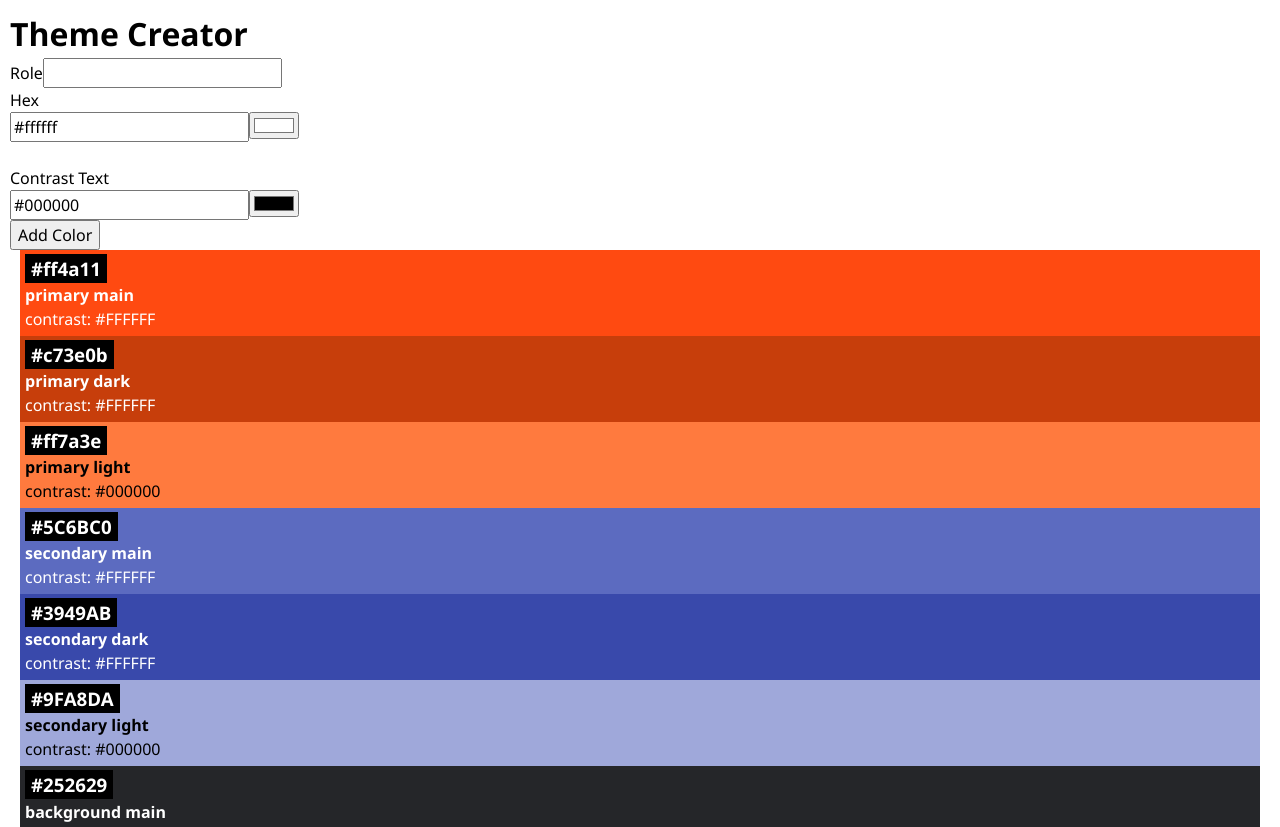
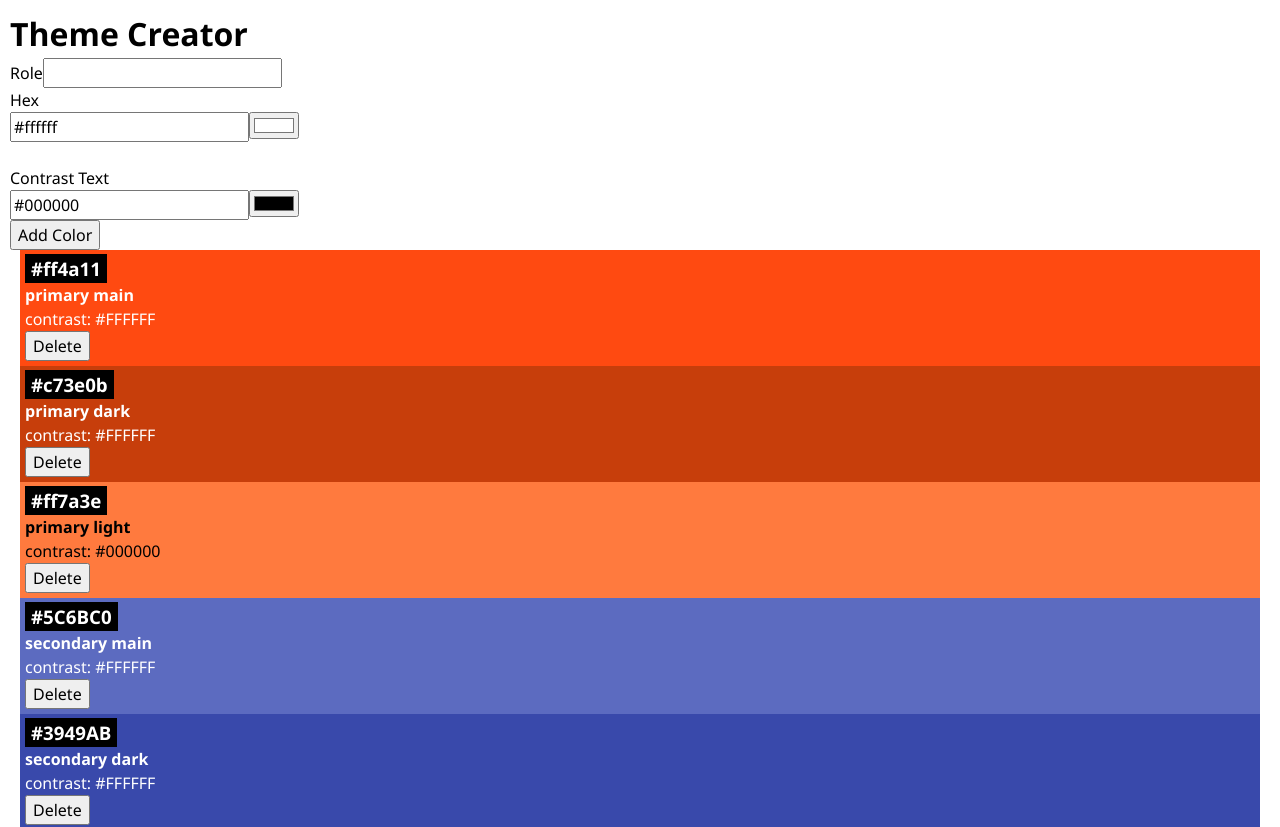
Before and after one commit to 3rlxnd/recap-project-4, a React (Vite) app: page / in a window 1280 px wide. Shown: the top 827 px of the page. Built offline with nearby package versions, Linux system fonts and the light colour scheme.

Commit message:
Solved #3 Issue

```diff
--- a/src/App.jsx
+++ b/src/App.jsx
@@ -18,6 +18,12 @@ function App() {
     }, ...prev])
   }
 
+  function handleDelete(id) {
+    console.log(id);
+
+    setColors(colors.filter((color) => color.id !== id))
+  }
+
 
 
 
@@ -25,9 +31,9 @@ function App() {
     <>
       <h1>Theme Creator</h1>
       <ColorForm handleAdd={handleAdd}/>
-      {colors.map((color) => {
-        return <Color key={color.id} color={color} />;
-      })}
+      {colors.length > 0 ? colors.map((color) => {
+        return <Color key={color.id} id={color.id} color={color} onDelete={handleDelete}/>
+      }) : <p>Nothing here yet! Please add a Color</p>}
     </>
   );
 }
--- a/src/Components/Color/Color.jsx
+++ b/src/Components/Color/Color.jsx
@@ -1,6 +1,6 @@
 import "./Color.css";
 
-export default function Color({ color }) {
+export default function Color({id, color, onDelete }) {
   return (
     <div
       className="color-card"
@@ -12,6 +12,7 @@ export default function Color({ color }) {
       <h3 className="color-card-headline">{color.hex}</h3>
       <h4>{color.role}</h4>
       <p>contrast: {color.contrastText}</p>
+      <button onClick={() => onDelete(id)}>Delete</button>
     </div>
   );
 }
```
